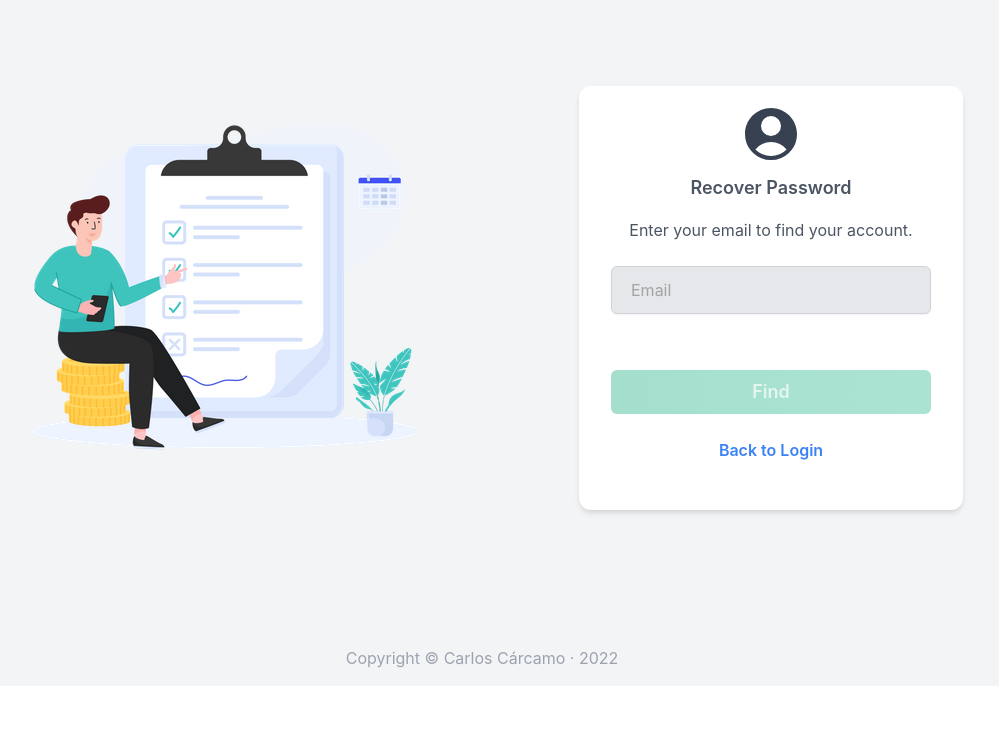
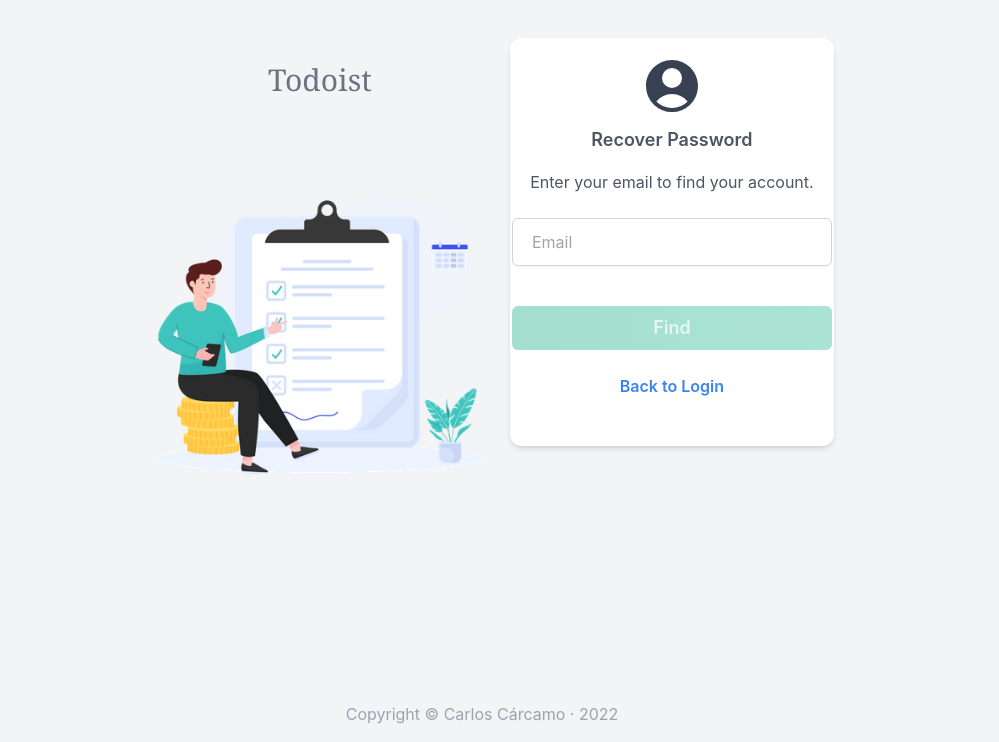
Before and after one commit to carlosraulcarcamotejada/todo-app, a React (Vite) app: page /auth/forgotpassword in a window 1280 px wide. Shown: the part 114-856 px from the top of the page, without its empty margins (158-1157 px from the left). Before the commit the page ends 800 px from the top, so only its background shows below. Built offline with nearby package versions, Linux system fonts and the light colour scheme.

Commit message:
mejoras en auth component

```diff
--- a/src/auth/components/SubmitFormButton.tsx
+++ b/src/auth/components/SubmitFormButton.tsx
@@ -14,7 +14,8 @@
       <button
         disabled={enableButton}
         className="rounded-md transition-all duration-100 w-full mt-4 py-2 px-6 shadow-md font-semibold text-white text-lg
-            bg-gradient-to-r from-green-leaf to-green-leaf-light
+            bg-gradient-to-t from-emerald-400 to-green-leaf-light
+            hover:bg-gradient-to-t hover:from-emerald-500 hover:to-green-leaf
             enabled:hover:shadow-lg
             enabled:active:bg-emerald-600 active:scale-95
             disabled:bg-gradient-to-r disabled:from-green-leaf/40 disabled:to-green-leaf-light/40 disabled:shadow-none
--- a/src/auth/layout/LayoutAuth.tsx
+++ b/src/auth/layout/LayoutAuth.tsx
@@ -1,4 +1,4 @@
-import { FC } from "react";
+import { FC, useEffect } from "react";
 import { UserCircleIcon } from "@heroicons/react/24/solid";
 import { titlePage, typePage } from "../types/pageType";
 
@@ -15,12 +15,24 @@
   titlePage,
   subTitlePage,
 }): JSX.Element => {
+  useEffect(() => {
+    window.scrollTo(0, 0);
+  }, []);
+
   return (
+    <div className="">
       <div className="min-h-screen flex flex-col justify-start md:justify-evenly items-center ">
         {typePage === "auth" ? (
-        <div className="md:flex md:justify-between md:items-center ">
-          <div className="hidden md:block md:mr-32 ">
-            <img className="" src="/4780831.png" alt="4780831" />
+          <div className="w-full min-h-screen flex justify-center items-start  md:justify-around  md:pt-32 lg:px-72">
+            <div className="hidden md:block mt-12">
+              <h1 className="text-gray-500 text-3xl text-center font-serif dark:text-gray-300 mb-8 md:mb-12  ">
+                Todoist
+              </h1>
+              <img
+                className="md:w-72 lg:w-full"
+                src="/4780831.png"
+                alt="4780831"
+              />
             </div>
             <div className="pb-12  bg-white dark:bg-neutral-800 rounded-xl w-80 md:w-96 flex flex-col items-center justify-center mt-6 shadow-md ">
               <div className="flex justify-center items-center flex-col mb-4">
@@ -42,6 +54,7 @@
         ) : (
           <div>{children}</div>
         )}
+      </div>
       <Footer />
     </div>
   );
@@ -49,7 +62,7 @@
 
 const Footer: FC = (): JSX.Element => {
   return (
-    <div className=" w-full px-2 py-4 bg-inherit font-normal sm:absolute sm:bottom-0">
+    <div className=" w-full px-2 py-4 bg-inherit font-normal sm:bottom-0">
       <p className="text-center dark:text-gray-600 text-gray-400">
         Copyright &copy; Carlos Cárcamo &#183; {new Date().getFullYear()}
       </p>
--- a/src/components/TextField.tsx
+++ b/src/components/TextField.tsx
@@ -1,7 +1,7 @@
 import { FC, useState } from "react";
 import { EyeIcon, EyeSlashIcon } from "@heroicons/react/24/solid";
 
-type props = {
+type TextFieldProps = {
   errorTextField: string | undefined;
   touchedTextField: boolean | undefined;
   valueTextField: string;
@@ -13,7 +13,37 @@
   typeField: "text" | "password";
 };
 
-export const TextField: FC<props> = ({
+type InputProps = {
+  showError: boolean;
+  isErrorOnTextField: boolean | "" | undefined;
+  displayNameTextField: string;
+  nameTextField: string;
+  valueTextField: string;
+  handleChange: (e: React.ChangeEvent<any>) => void;
+  handleBlur: (e: React.FocusEvent<any, Element>) => void;
+  typeField: "text" | "password";
+  revealPassword: "text" | "password";
+};
+
+type LabelInputProps = {
+  showError: boolean;
+  isErrorOnTextField: boolean | "" | undefined;
+  nameTextField: string;
+  displayNameTextField: string;
+};
+
+type DivRevealTogglePasswordProps = {
+  valuePasswordField: string;
+  toggleRevealPassword: () => void;
+  revealPassword: string;
+};
+
+type ShowErrorMessageInputProps = {
+  isErrorOnTextField: boolean | "" | undefined;
+  errorTextField: string | undefined;
+};
+
+export const TextField: FC<TextFieldProps> = ({
   displayNameTextField,
   errorTextField,
   handleBlur,
@@ -35,7 +65,7 @@
   };
 
   return (
-    <div className="h-24 relative">
+    <div className="h-20 relative">
       <Input
         displayNameTextField={displayNameTextField}
         handleBlur={handleBlur}
@@ -56,7 +86,7 @@
         />
       )}
 
-      <LabelInputForm
+      <LabelInput
         displayNameTextField={displayNameTextField}
         isErrorOnTextField={isErrorOnTextField}
         nameTextField={nameTextField}
@@ -73,12 +103,6 @@
   );
 };
 
-type DivRevealTogglePasswordProps = {
-  valuePasswordField: string;
-  toggleRevealPassword: () => void;
-  revealPassword: string;
-};
-
 export const DivRevealTogglePassword: FC<DivRevealTogglePasswordProps> = ({
   valuePasswordField,
   toggleRevealPassword,
@@ -89,25 +113,13 @@
       className={`rounded-full h-10 w-10 p-2.5 text-neutral-500 absolute right-1 active:scale-95
           top-3 hover:bg-neutral-100 active:bg-neutral-200 transition-all duration-150
           dark:text-neutral-400
-          dark:hover:bg-neutral-700 dark:active:bg-neutral-800
+          dark:hover:bg-neutral-600 dark:active:bg-neutral-700
           ${valuePasswordField.length === 0 ? "hidden" : ""}`}
       onClick={toggleRevealPassword}
     >
       {revealPassword === "password" ? <EyeIcon /> : <EyeSlashIcon />}
     </div>
   );
-};
-
-type InputProps = {
-  showError: boolean;
-  isErrorOnTextField: boolean | "" | undefined;
-  displayNameTextField: string;
-  nameTextField: string;
-  valueTextField: string;
-  handleChange: (e: React.ChangeEvent<any>) => void;
-  handleBlur: (e: React.FocusEvent<any, Element>) => void;
-  typeField: "text" | "password";
-  revealPassword: "text" | "password";
 };
 
 export const Input: FC<InputProps> = ({
@@ -123,8 +135,8 @@
 }): JSX.Element => {
   return (
     <input
-      className={`peer placeholder-transparent h-12 mt-2 mb-1 w-72 md:w-80 bg-gray-200
-      shadow-sm focus:bg-gray-100 border-gray-300
+      className={`peer placeholder-transparent h-12 mt-2 mb-1 w-72 md:w-80 bg-inherit
+      shadow-sm focus:bg-neutral-50
       focus:border-2 focus:border-neutral-400
       dark:focus:border-neutral-600 dark:border-neutral-900
       dark:bg-neutral-600 dark:text-neutral-100 dark:focus:bg-neutral-700
@@ -132,8 +144,8 @@
       ${
         showError && isErrorOnTextField
           ? `border border-rose-400 focus:border-2 focus:border-rose-400
-          dark:border dark:border-rose-400 dark:focus:border-2 dark:focus:border-rose-400`
-          : ""
+            dark:border-rose-400 dark:focus:border-rose-400`
+          : "border-neutral-300"
       }`}
       autoComplete="off"
       required
@@ -147,14 +159,7 @@
   );
 };
 
-type LabelInputFormProps = {
-  showError: boolean;
-  isErrorOnTextField: boolean | "" | undefined;
-  nameTextField: string;
-  displayNameTextField: string;
-};
-
-export const LabelInputForm: FC<LabelInputFormProps> = ({
+export const LabelInput: FC<LabelInputProps> = ({
   isErrorOnTextField,
   showError,
   displayNameTextField,
@@ -163,8 +168,17 @@
   return (
     <label
       className={`pointer-events-none peer-focus:px-1 px-1 transition-all peer-focus:text-sm peer-focus:-top-0.5 -top-0.5
-      peer-focus:left-3.5 peer-focus:bg-white
-      bg-transparent left-3.5 block absolute  text-sm peer-placeholder-shown:text-base peer-placeholder-shown:top-5
+      peer-focus:left-3.5 rounded-sm
+      bg-white
+
+      dark:bg-neutral-600
+
+      peer-focus:bg-gradient-to-b peer-focus:from-white peer-focus:to-neutral-50
+
+
+      peer-focus:dark:bg-gradient-to-b peer-focus:dark:from-neutral-800 peer-focus:dark:to-neutral-700
+
+      left-3.5 block absolute  text-sm peer-placeholder-shown:text-base peer-placeholder-shown:top-5
       peer-placeholder-shown:left-4
                 ${
                   showError && isErrorOnTextField
@@ -179,11 +193,6 @@
   );
 };
 
-type ShowErrorMessageInputProps = {
-  isErrorOnTextField: boolean | "" | undefined;
-  errorTextField: string | undefined;
-};
-
 export const ShowErrorMessageInput: FC<ShowErrorMessageInputProps> = ({
   isErrorOnTextField,
   errorTextField,
```
Lines whose indentation alone changed are shown as unchanged.
